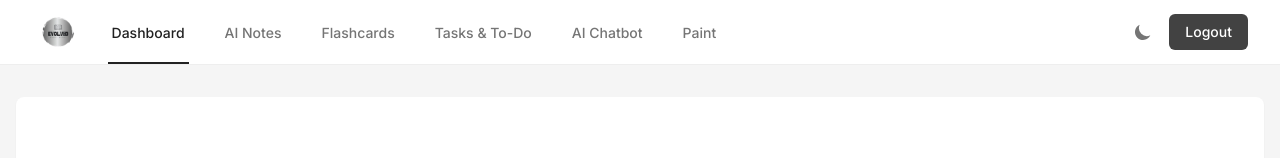
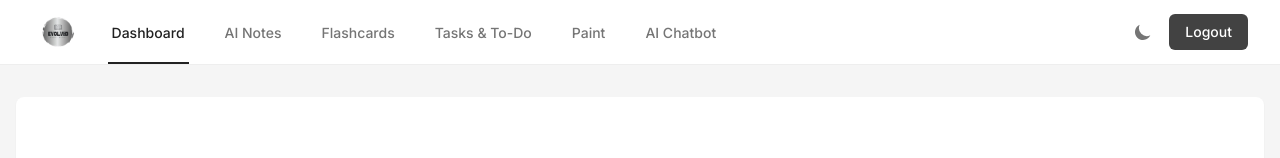
Before and after one commit to lakshmip04/EvolvEd-main, a React (Create React App) app in the folder client/: page / in a window 1280 px wide. Shown: the top 158 px of the page. Built offline with nearby package versions, Linux system fonts and the light colour scheme; no server answers; sample sign-in values are in the browser's storage.

Commit message:
aligned paint

```diff
--- a/client/src/components/Header.jsx
+++ b/client/src/components/Header.jsx
@@ -84,6 +84,16 @@ function Header() {
                     Tasks &amp; To-Do
                   </Link>
                   <Link
+                    to="/paint"
+                    className={`${
+                        window.location.pathname === '/paint'
+                            ? 'border-custom text-gray-900 dark:text-white'
+                            : 'border-transparent text-gray-600 dark:text-gray-400 hover:text-gray-800 dark:hover:text-gray-200'
+                    } inline-flex items-center px-1 pt-1 border-b-2 text-sm font-medium`}
+                  >
+                    Paint
+                  </Link>
+                  <Link
                     to="/chatbot"
                     className={`${
                         window.location.pathname === '/chatbot'
@@ -93,16 +103,7 @@ function Header() {
                   >
                     AI Chatbot
                   </Link>
-                  <Link
-                    to="/paint"
-                    className={`${
-                        window.location.pathname === '/paint'
-                            ? 'border-custom text-gray-900 dark:text-white'
-                            : 'border-transparent text-gray-600 dark:text-gray-400 hover:text-gray-800 dark:hover:text-gray-200'
-                    } inline-flex items-center px-1 pt-1 border-b-2 text-sm font-medium`}
-                  >
-                    Paint
-                  </Link>
+
                   {/* <Link
                     to="/pdfstudy"
                     className={`${
```
